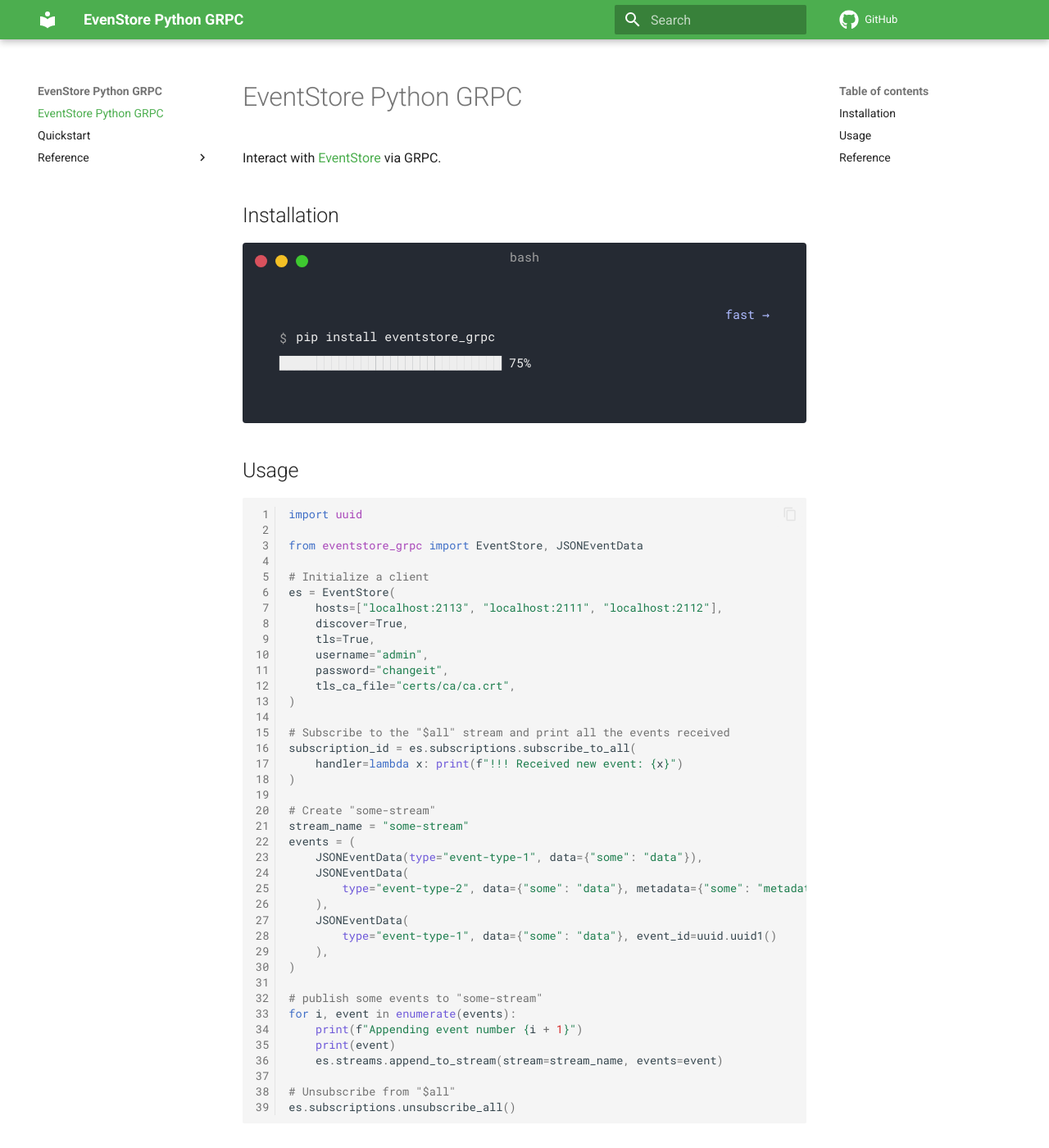
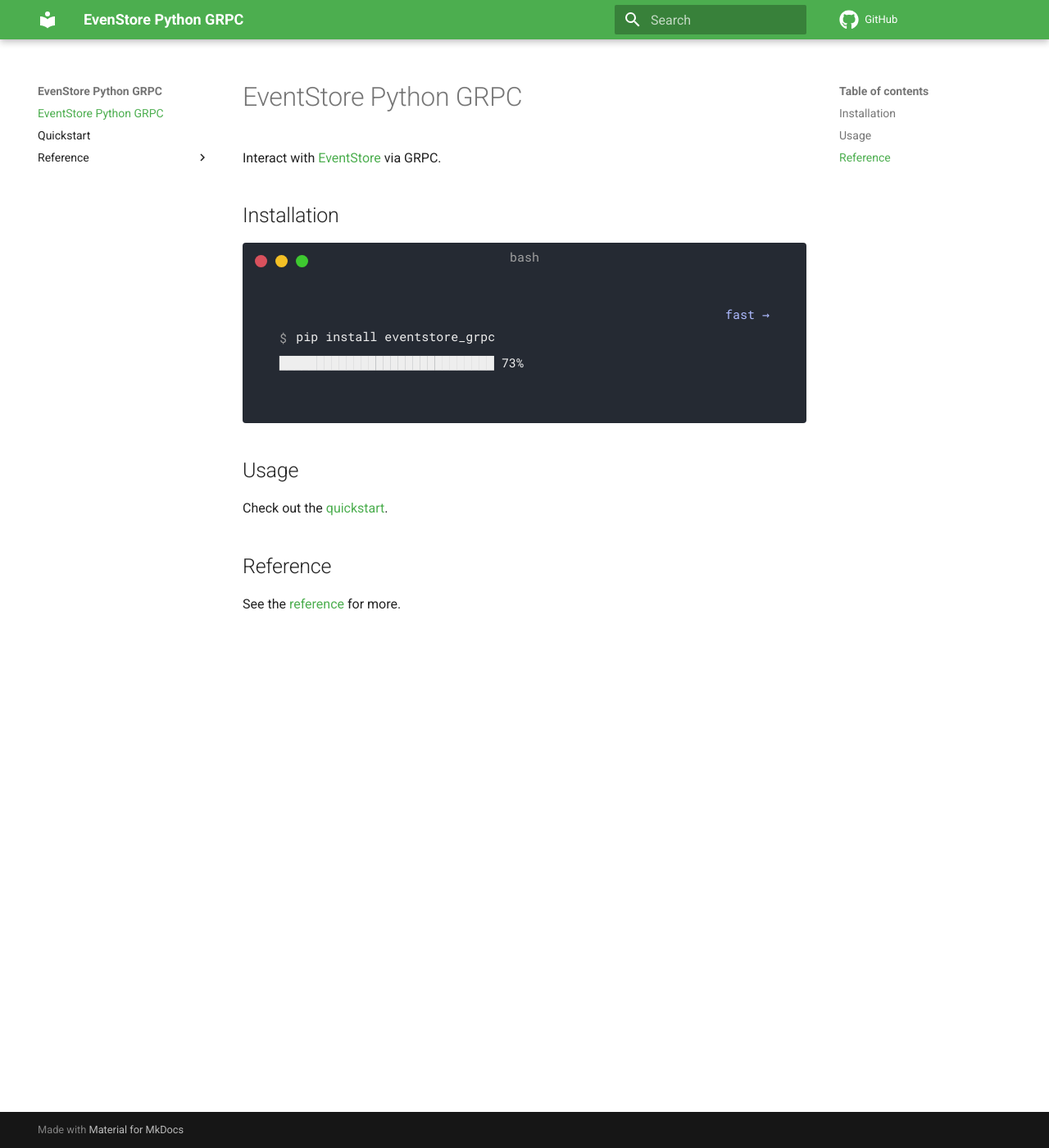
Before and after one commit to stefanondisponibile/eventstore_grpc, an MkDocs documentation site: the page built from docs/index.md, in a window 1280 px wide and 1400 px high. Shown: the whole window at 82% size. Built offline with MkDocs 1.6.1 and Material for MkDocs 9.7.7, drawn with Linux system fonts in a browser that asks for light colours; comment, search, counter and statistics services are not loaded.

Commit message:
docs: add reference to quickstart section from index page

````diff
--- a/docs/index.md
+++ b/docs/index.md
@@ -11,48 +11,7 @@ Interact with [EventStore](https://developers.eventstore.com/) via GRPC.
 
 ## Usage
 
-```python linenums="1"
-import uuid
-
-from eventstore_grpc import EventStore, JSONEventData
-
-# Initialize a client
-es = EventStore(
-    hosts=["localhost:2113", "localhost:2111", "localhost:2112"],
-    discover=True,
-    tls=True,
-    username="admin",
-    password="changeit",
-    tls_ca_file="certs/ca/ca.crt",
-)
-
-# Subscribe to the "$all" stream and print all the events received
-subscription_id = es.subscriptions.subscribe_to_all(
-    handler=lambda x: print(f"!!! Received new event: {x}")
-)
-
-# Create "some-stream"
-stream_name = "some-stream"
-events = (
-    JSONEventData(type="event-type-1", data={"some": "data"}),
-    JSONEventData(
-        type="event-type-2", data={"some": "data"}, metadata={"some": "metadata"}
-    ),
-    JSONEventData(
-        type="event-type-1", data={"some": "data"}, event_id=uuid.uuid1()
-    ),
-)
-
-# publish some events to "some-stream"
-for i, event in enumerate(events):
-    print(f"Appending event number {i + 1}")
-    print(event)
-    es.streams.append_to_stream(stream=stream_name, events=event)
-
-# Unsubscribe from "$all"
-es.subscriptions.unsubscribe_all()
-
-```
+Check out the [quickstart](./quickstart.md).
 
 ## Reference
 
````
